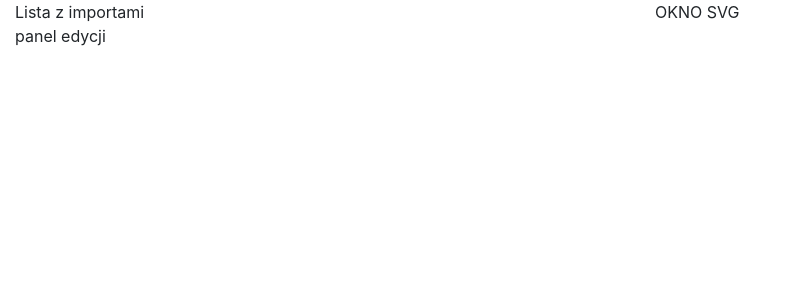
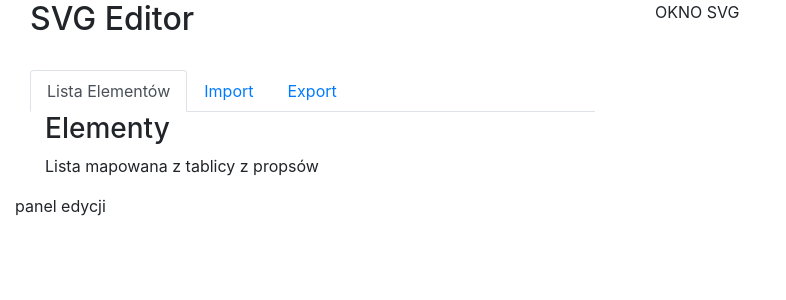
Before and after one commit to wasikm04/svg-animation-editor, a React (Create React App) app: page / in a window 1280 px wide. Shown: the top 300 px of the page, without its empty margins (0-786 px from the left). Built offline with nearby package versions, Linux system fonts and the light colour scheme; the HTML template or start-up script is replaced by a standard one.

Commit message:
Script files included

```diff
--- a/public/index.html
+++ b/public/index.html
@@ -37,5 +37,8 @@
       To create a production bundle, use `npm run build` or `yarn build`.
     -->
 
+    <script src="https://ajax.googleapis.com/ajax/libs/jquery/3.4.0/jquery.min.js"></script>
+    <script src="https://cdnjs.cloudflare.com/ajax/libs/popper.js/1.14.7/umd/popper.min.js"></script>
+  <script src="https://maxcdn.bootstrapcdn.com/bootstrap/4.3.1/js/bootstrap.min.js"></script>
   </body>
 </html>
--- a/src/ElementsList.js
+++ b/src/ElementsList.js
@@ -1,11 +1,36 @@
 import React from 'react';
 
 class ElementsList extends React.Component {
-
     render() {
       return (
-        <div className="row">
-Lista z importami
+        <div classNameName="container">
+          <h2>SVG Editor</h2>
+          <br></br>
+          <ul className="nav nav-tabs" role="tablist">
+              <li className="nav-item">
+                <a className="nav-link active" data-toggle="tab" href="#list">Lista Elementów</a>
+              </li>
+              <li className="nav-item">
+                <a className="nav-link" data-toggle="tab" href="#import">Import</a>
+              </li>
+              <li className="nav-item">
+                <a className="nav-link" data-toggle="tab" href="#export">Export</a>
+              </li>
+          </ul>
+          <div className="tab-content">
+            <div id="list" className="container tab-pane active">
+              <h3>Elementy</h3>
+              <p>Lista mapowana z tablicy z propsów</p>
+            </div>
+            <div id="import" className="container tab-pane fade">
+            <h3>Importuj plik SVG</h3>
+              <p>import z onChange podpiętym do funkcji przekazanej z App.js</p>
+            </div>
+            <div id="export" className="container tab-pane fade">
+            <h3>Eksportuj plik SVG</h3>
+              <p>Zrzut całego state do pliku</p>
+            </div>
+          </div>
         </div>
       );
     }
```
